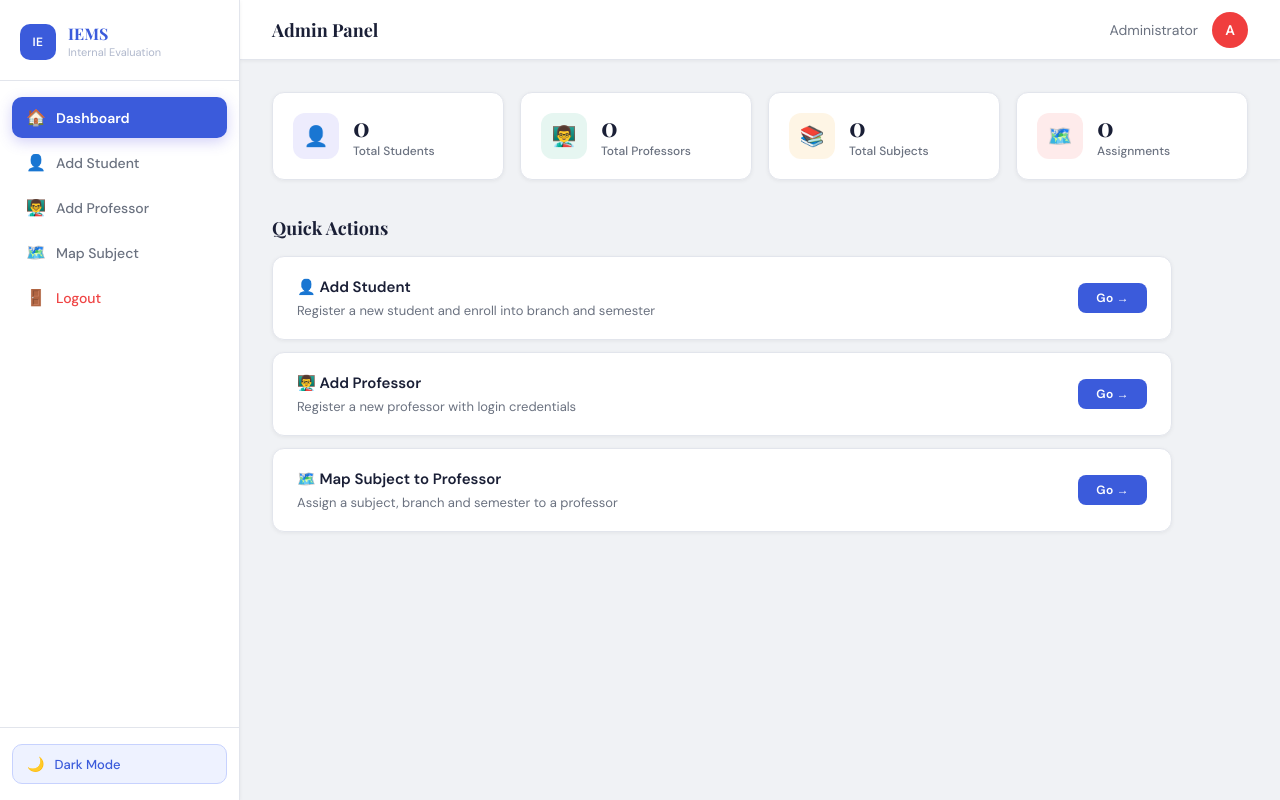
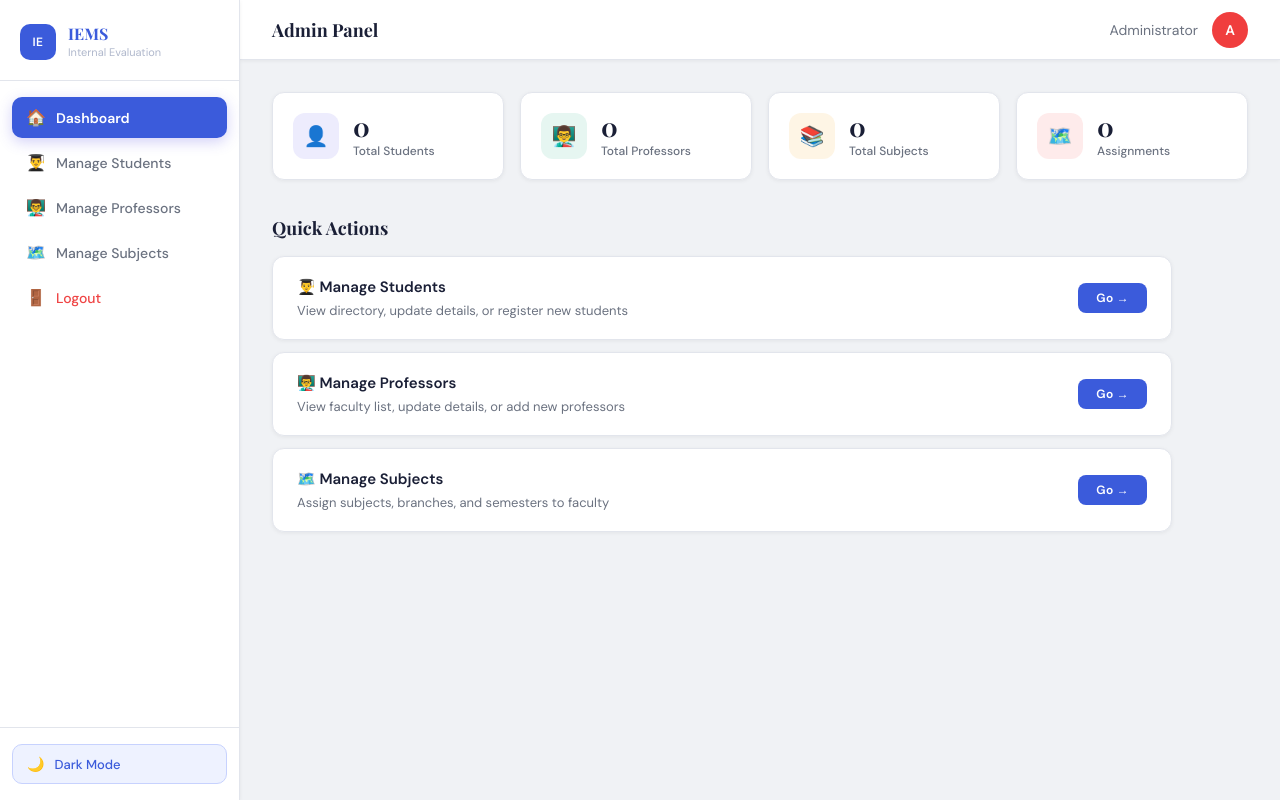
Before and after one commit to alanaj77/College-Internal-Evaluation-System, a Flask app: page /admin/dashboard in a window 1280 px wide. Run offline with Flask 3, Linux system fonts and the light colour scheme; the visitor is signed in with stand-in values (Sample User, id 1); data that the repository does not hold is empty.

Commit message:
Update: Change dashboard item name and change routes

```diff
--- a/app/templates/admin/dashboard.html
+++ b/app/templates/admin/dashboard.html
@@ -13,17 +13,17 @@
     <span class="nav-icon">🏠</span>
     <span>Dashboard</span>
 </a>
-<a href="/admin/add_student" class="nav-link">
-    <span class="nav-icon">👤</span>
-    <span >Add Student</span>
+<a href="/admin/students" class="nav-link">
+    <span class="nav-icon">👨‍🎓</span>
+    <span>Manage Students</span>
 </a>
-<a href="/admin/add_professor" class="nav-link">
+<a href="/admin/professors" class="nav-link">
     <span class="nav-icon">👨‍🏫</span>
-    <span>Add Professor</span>
+    <span>Manage Professors</span>
 </a>
-<a href="/admin/map_subject" class="nav-link">
+<a href="/admin/subjects" class="nav-link">
     <span class="nav-icon">🗺️</span>
-    <span>Map Subject</span>
+    <span>Manage Subjects</span>
 </a>
 <a href="/admin/logout" class="nav-link nav-link-danger">
     <span class="nav-icon">🚪</span>
@@ -31,9 +31,7 @@
 </a>
 {% endblock %}
 
-
 {% block content %}
-<!-- Stats Row -->
 <div class="admin-stats">
     <div class="stat-card">
         <div class="stat-icon" style="background:rgba(79,70,229,0.1); color:var(--accent);">👤</div>
@@ -65,40 +63,36 @@
     </div>
 </div>
 
-<!-- Quick Actions -->
 <div class="admin-section-title">Quick Actions</div>
 <div class="subject-list-wrapper">
-
-    <div class="subject-row" onclick="window.location.href='/admin/add_student'">
+    <div class="subject-row" onclick="window.location.href='/admin/students'">
         <div class="subject-row-left">
-            <div class="subject-row-name">👤 Add Student</div>
-            <div class="subject-row-meta">Register a new student and enroll into branch and semester</div>
+            <div class="subject-row-name">👨‍🎓 Manage Students</div>
+            <div class="subject-row-meta">View directory, update details, or register new students</div>
         </div>
         <div class="subject-row-right">
             <button class="action-btn">Go →</button>
         </div>
     </div>
 
-    <div class="subject-row" onclick="window.location.href='/admin/add_professor'">
+    <div class="subject-row" onclick="window.location.href='/admin/professors'">
         <div class="subject-row-left">
-            <div class="subject-row-name">👨‍🏫 Add Professor</div>
-            <div class="subject-row-meta">Register a new professor with login credentials</div>
+            <div class="subject-row-name">👨‍🏫 Manage Professors</div>
+            <div class="subject-row-meta">View faculty list, update details, or add new professors</div>
         </div>
         <div class="subject-row-right">
             <button class="action-btn">Go →</button>
         </div>
     </div>
 
-    <div class="subject-row" onclick="window.location.href='/admin/map_subject'">
+    <div class="subject-row" onclick="window.location.href='/admin/subjects'">
         <div class="subject-row-left">
-            <div class="subject-row-name">🗺️ Map Subject to Professor</div>
-            <div class="subject-row-meta">Assign a subject, branch and semester to a professor</div>
+            <div class="subject-row-name">🗺️ Manage Subjects</div>
+            <div class="subject-row-meta">Assign subjects, branches, and semesters to faculty</div>
         </div>
         <div class="subject-row-right">
             <button class="action-btn">Go →</button>
         </div>
     </div>
-
 </div>
-
 {% endblock %}
```
